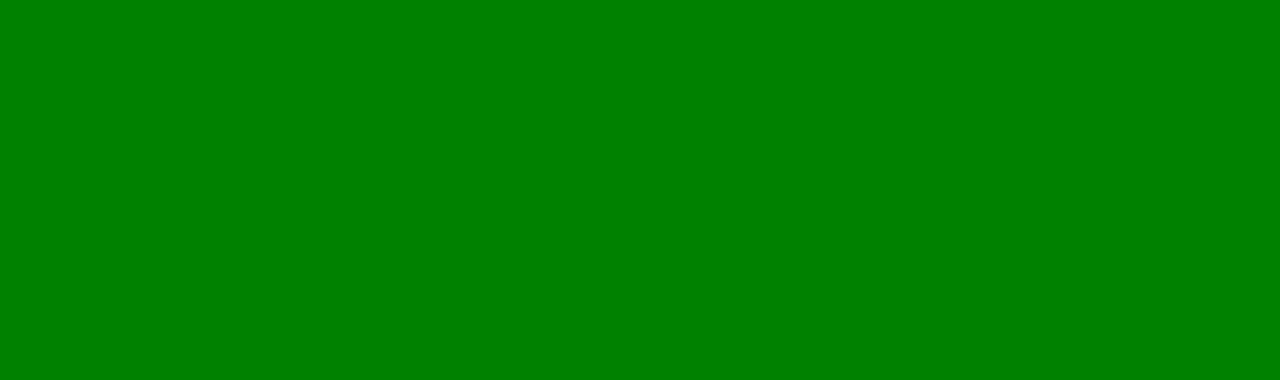
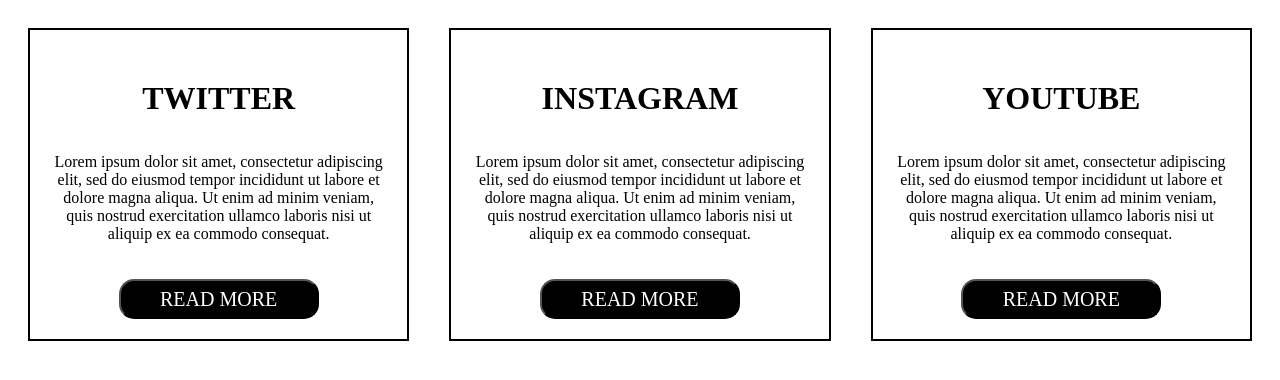
Before and after one commit to masha0808/project5, a website built with webpack: page index.html in a window 1280 px wide. Built offline with nearby package versions, Linux system fonts and the light colour scheme; a web font is replaced by a local one.

Commit message:
add new files

```diff
--- a/index.html
+++ b/index.html
@@ -4,9 +4,28 @@
     <meta charset="UTF-8">
     <meta name="viewport" content="width=device-width, initial-scale=1.0">
     <title>Document</title>
+    <link rel="preconnect" href="https://fonts.gstatic.com">
+    <link href="https://fonts.googleapis.com/css2?family=New+Tegomin&display=swap" rel="stylesheet">
     <link rel='stylesheet' href='dist/main.css'>
 </head>
 <body>
+    <div class="wrapper">
+        <div class="block">
+          <h1>TWITTER</h1>
+          <p>Lorem ipsum dolor sit amet, consectetur adipiscing elit, sed do eiusmod tempor incididunt ut labore et dolore magna aliqua. Ut enim ad minim veniam, quis nostrud exercitation ullamco laboris nisi ut aliquip ex ea commodo consequat.</p>
+          <button>READ MORE</button>
+        </div>
+        <div class="block">
+          <h1>INSTAGRAM</h1>
+          <p>Lorem ipsum dolor sit amet, consectetur adipiscing elit, sed do eiusmod tempor incididunt ut labore et dolore magna aliqua. Ut enim ad minim veniam, quis nostrud exercitation ullamco laboris nisi ut aliquip ex ea commodo consequat.</p>
+          <button>READ MORE</button>
+        </div>
+        <div class="block">
+          <h1>YOUTUBE</h1>
+          <p>Lorem ipsum dolor sit amet, consectetur adipiscing elit, sed do eiusmod tempor incididunt ut labore et dolore magna aliqua. Ut enim ad minim veniam, quis nostrud exercitation ullamco laboris nisi ut aliquip ex ea commodo consequat.</p>
+          <button>READ MORE</button>
+        </div>
+      </div>
     <script type="text/javascript" src="dist/main.js"></script>
 </body>
 </html>
--- a/src/scss/styles.scss
+++ b/src/scss/styles.scss
@@ -1,5 +1,66 @@
-$bg-color: green;
-
-body {
- background: $bg-color;
+$main_white: white;
+$main_pink:  rgb(235, 8, 84);
+*{
+    font-family: 'New Tegomin', serif;
 }
+.wrapper{
+    display: flex;
+    justify-content: space-between;
+    .block{
+      border: solid 2px black;
+      margin: 20px;
+      display: flex;
+      flex-direction: column;
+      align-items: center;
+      &:hover{
+          background-color: $main_pink;
+          button{
+            background-color: $main_white;
+            color: $main_pink;
+            border-radius: 10px $main_white;
+          }
+          p{
+              color: $main_white;
+          }
+          h1{
+              color: $main_white;
+          }
+      }
+      h1{
+        text-align: center;
+        margin-top: 50px;
+        margin-bottom: 0;
+      }
+      p{
+        text-align: center;
+        padding: 20px;
+      }
+      button{
+        border-radius: 15px;
+        background-color: black;
+        color: white;
+        height: 40px;
+        width: 200px;
+        font-size: 20px;
+        margin-bottom: 20px;
+      }
+    }
+  }
+  $screen-Tablet: '500px';
+  $screen-desktop: '700px';
+@media(max-width: $screen-desktop){
+    .wrapper{
+      flex-wrap: wrap;
+    }
+    .block{
+        max-width: 40%;
+    }
+}
+@media(max-width: $screen-Tablet){
+    .wrapper{
+      flex-wrap: wrap;
+    }
+    .block{
+        max-width: 100%;
+    }
+}
```
Also changed, not shown: dist/main.css, src/index.js (line endings or trailing spaces), 1 other file.
